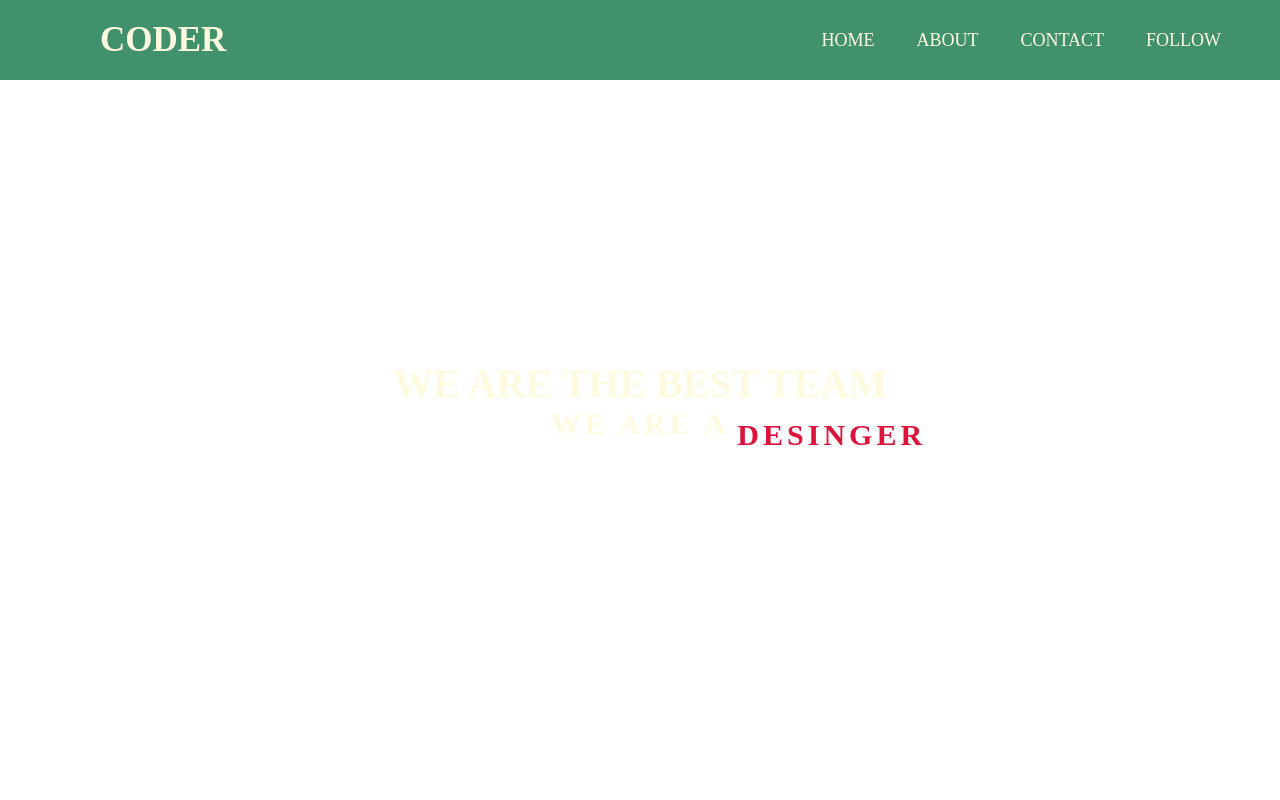
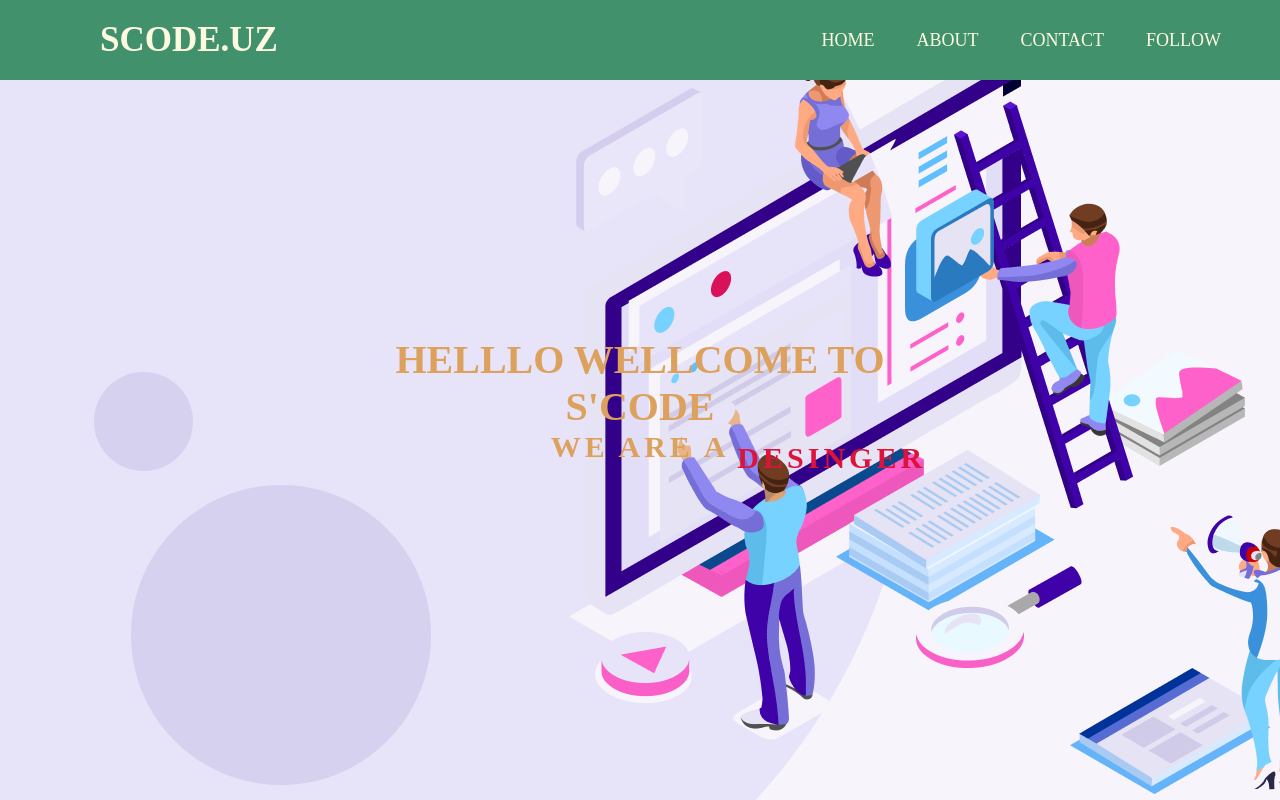
Before and after one commit to CODER-2305/PHP-PORTFOLIO, a PHP site: page / in a window 1280 px wide. Run offline with PHP 8.4, Linux system fonts and the light colour scheme; some libraries are stand-ins or nearby versions.

Commit message:
finishedmain

```diff
--- a/css/main.css
+++ b/css/main.css
@@ -5,11 +5,8 @@
 }
 body{
     font-family: serif;
-    height: 100vh;
-
-}
-.main{
-   background: url(../svg.png)no-repeat right / cover;
+    height: auto;
+   background: url(../img/slider/unique.png);
 
 }
 .typer{
@@ -22,6 +19,7 @@ body{
     text-align: center;
     transform: translate(-50%, -50%);
 
+
 }
 .typer h2{
     text-align: center;
@@ -29,14 +27,14 @@ body{
     font-size: 30px;
     letter-spacing: 4px;
     margin: 0;
-    color: #fefae0;
+    color: #dda15e;
     z-index: 1;
 }
 .typer h1{
     font-size: 40px;
     text-transform: uppercase;
     margin: 0;
-    color: #fefae0;
+    color: #dda15e;
     z-index: 1;
 }
 img{
--- a/index.php
+++ b/index.php
@@ -15,5 +15,5 @@
 <?
     include_once('./pages/nav.php');
     include_once('./pages/main.php');
-    include_once('./pages/main.php');
+    include_once('./pages/footer.php');
 ?>
--- /dev/null
+++ b/pages/footer.php
@@ -0,0 +1,16 @@
+<!DOCTYPE html>
+<html lang="en">
+<head>
+    <meta charset="UTF-8">
+    <meta http-equiv="X-UA-Compatible" content="IE=edge">
+    <meta name="viewport" content="width=device-width, initial-scale=1.0">
+    <title>Footer</title>
+    <link rel="stylesheet" href="../css/footer.css?v=<?= time()?>">
+</head>
+<body>
+    <!-- <div class="footer">
+        <button class="btn">Facebook</button>
+        <button class="btn">Git hub</button>
+    </div> -->
+</body>
+</html>
--- a/pages/main.php
+++ b/pages/main.php
@@ -13,7 +13,7 @@
 <div class="main">
 <div class="container">
 <div class="typer">
-    <h1>We are the best  team</h1>
+    <h1>Helllo Wellcome to S'code</h1>
     <h2>we are a
         <div class="animate-text">
             <span>Freelencer</span>
--- a/pages/nav.php
+++ b/pages/nav.php
@@ -10,7 +10,7 @@
 </head>
 <header>
 <nav>
-        <label class="logo">Coder</label>
+        <label class="logo">Scode.uz</label>
         <ul>
             <li><a href="#" class="active">Home</a></li>
             <li><a href="#">About</a></li>
```
Also changed, not shown: css/follow.css (+8 -0 lines), pages/follow.php (+6 -5 lines), css/footer.css (added).
